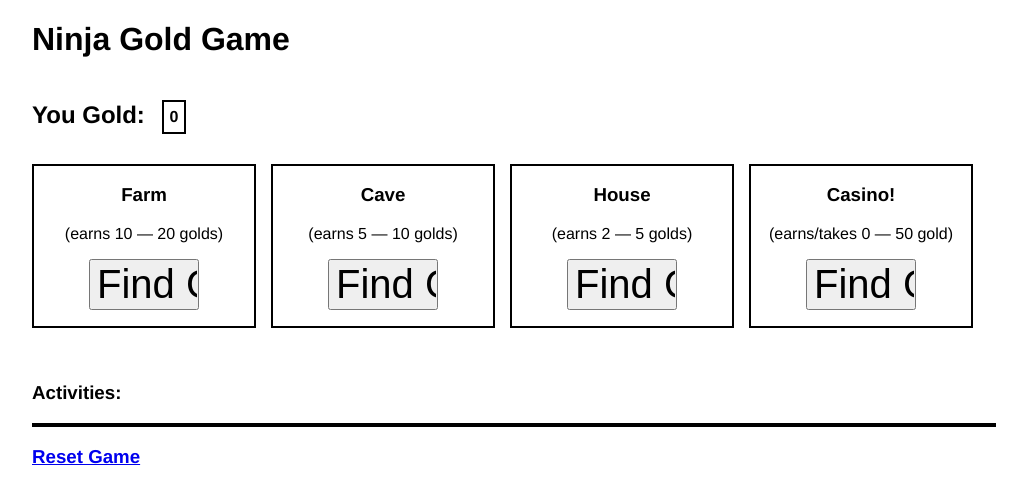
After one commit to Hollyw00d/codingDojoSmallProjects, a PHP site: page / in a window 1280 px wide. The commit adds this page. Shown: the top 504 px of the page, without its empty margins (128-1155 px from the left). Run offline with PHP 8.4, Linux system fonts and the light colour scheme.

Commit message:
middle of ninja gold game assgnmnt

```diff
--- /dev/null
+++ b/cs_201/zzz_advanced/ninja-gold-game/css/styles.css
@@ -0,0 +1,50 @@
+/****** All CSS ******/
+body {
+    font-family: Helvetica, Arial, sans-serif;
+}
+
+#wrapper {
+    width: 960px;
+    min-height: 200px;
+    margin: 0 auto;
+}
+
+#your-gold-heading {
+    display: inline-block;
+}
+
+#gold-counter {
+    display: inline-block;
+    border: 2px solid black;
+    vertical-align: middle;
+    font-size: 16px;
+    padding: 6px;
+    margin: 0 0 0 10px;
+}
+
+#games {
+    width: 100%;
+    min-height: 200px;
+    padding: 10px 0 0;
+}
+
+.game {
+    width: 220px;
+    height: 160px;
+    float: left;
+    border: 2px solid black;
+    text-align: center;
+    margin: 0 15px 0 0;
+}
+
+input[type=submit] {
+    font-size: 40px;
+    text-align: center;
+    width: 110px;
+}
+
+#activities {
+    width: 100%;
+    border: 2px solid black;
+    overflow: auto;
+}
--- /dev/null
+++ b/cs_201/zzz_advanced/ninja-gold-game/index.php
@@ -0,0 +1,72 @@
+<?php
+session_start();
+?>
+<!doctype html>
+<html lang="en">
+<head>
+    <meta charset="UTF-8">
+    <title>Ninja Gold Game</title>
+    <link rel="stylesheet" href="css/styles.css"/>
+
+</head>
+<body>
+
+<div id="wrapper">
+
+    <h1>Ninja Gold Game</h1>
+
+    <h2 id="your-gold-heading">You Gold: <span id="gold-counter">0</span></h2>
+
+    <div id="games">
+
+        <div class="game">
+            <h3>Farm</h3>
+            <p>(earns 10 &mdash; 20 golds)</p>
+            <form action="process.php">
+                <input type="hidden" name="farm_gold" value="farm_gold"/>
+                <input type="submit" value="Find Gold!"/>
+            </form>
+        </div>
+
+        <div class="game">
+            <h3>Cave</h3>
+            <p>(earns 5 &mdash; 10 golds)</p>
+            <form action="process.php">
+                <input type="hidden" name="farm_find_gold" value="farm_find_gold"/>
+                <input type="submit" value="Find Gold!"/>
+            </form>
+        </div>
+
+        <div class="game">
+            <h3>House</h3>
+            <p>(earns 2 &mdash; 5 golds)</p>
+            <form action="process.php">
+                <input type="hidden" name="farm_find_gold" value="farm_find_gold"/>
+                <input type="submit" value="Find Gold!"/>
+            </form>
+        </div>
+
+        <div class="game">
+            <h3>Casino!</h3>
+            <p>(earns/takes 0 &mdash; 50 gold)</p>
+            <form action="process.php">
+                <input type="hidden" name="farm_find_gold" value="farm_find_gold"/>
+                <input type="submit" value="Find Gold!"/>
+            </form>
+        </div>
+
+    </div>
+
+    <h3>Activities:</h3>
+    <div id="activities">
+
+
+    </div>
+
+    <h3><a href="reset.php">Reset Game</a></h3>
+
+
+</div>
+
+</body>
+</html>
--- a/cs_201/zzz_advanced/ninja-gold-game/reset.php
+++ b/cs_201/zzz_advanced/ninja-gold-game/reset.php
@@ -3,5 +3,5 @@ session_start();
 
 // Reset form by destroying session & redirect to great-number-game.php
 session_destroy();
-header('Location: great-number-game.php');
+header('Location: index.php');
 ?>
```
Also changed, not shown: cs_201/zzz_advanced/ninja-gold-game/ninja-gold-game.php (deleted, +0 -59 lines), cs_201/zzz_advanced/ninja-gold-game/process.php (added, +7 -0 lines), cs_201/zzz_advanced/ninja-gold-game/processing.php (deleted, +0 -12 lines).
